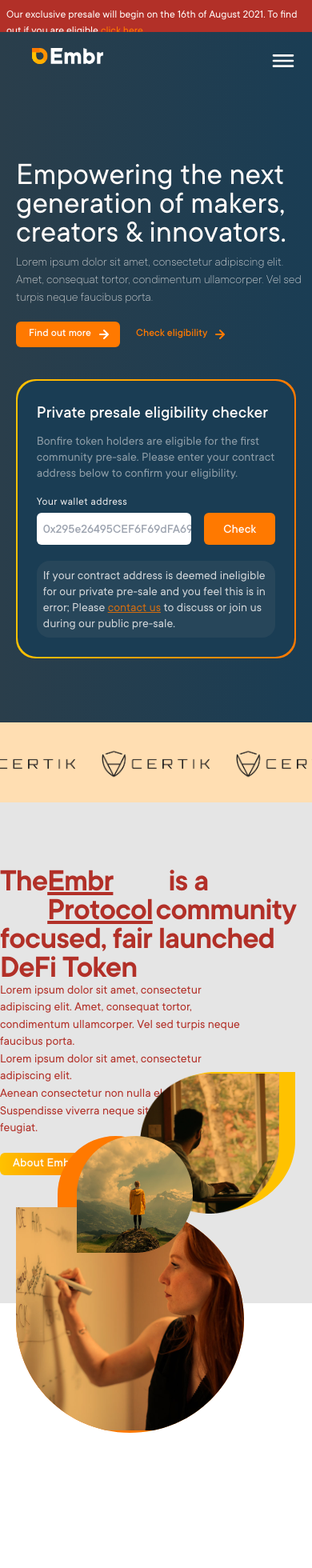
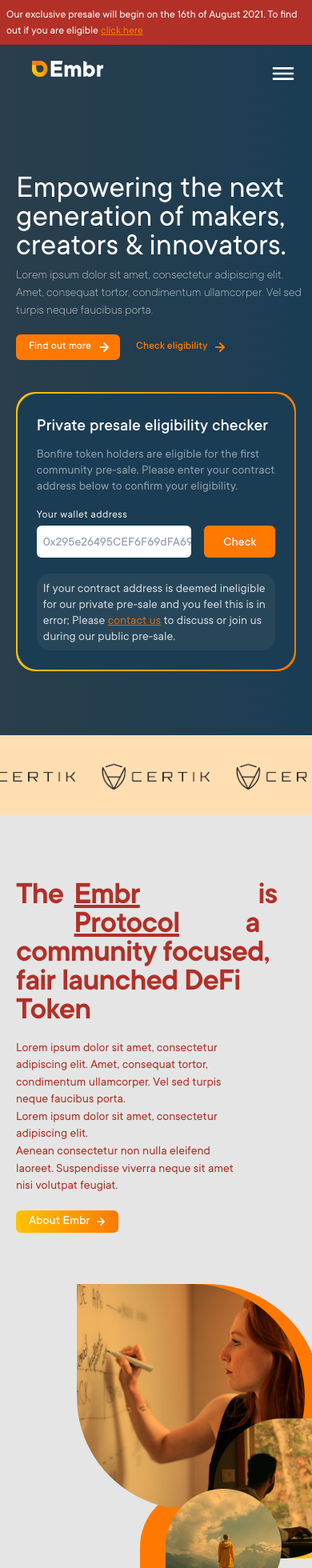
Before and after one commit to liambigras/Embr, a Next.js app: page / in a window 390 px wide. Shown: the top 1960 px of the page at 80% size. Before the commit the page ends 1791 px from the top, so only its background shows below. Built offline with nearby package versions, Linux system fonts and the light colour scheme; what tailwind-underline-utils would draw is missing.

Commit message:
Mobile version is clean and working!
Still some refactoring to do

```diff
--- a/components/Banner.js
+++ b/components/Banner.js
@@ -2,7 +2,7 @@
 
 const Banner = () => {
     return (
-      <div className="fixed w-screen justify-center pl-2 sm:pl-0 h-12 sm:h-10 bg-redOxyde pt-1 z-50">
+      <div className="fixed w-screen justify-center pl-2 sm:pl-0 h-14 sm:h-10 bg-redOxyde pt-1 z-50 ">
         <div className='flex justify-center'>
         <p className="text-embrWhite text-sm pt-1">
           Our exclusive presale will begin on the 16th of August 2021. To find
--- a/components/Navbar.js
+++ b/components/Navbar.js
@@ -4,7 +4,7 @@
 const Navbar = () => {
     return (
      <div className='fixed w-screen bg-gradient-to-r from-customGrey to-customBlue z-50'>
-            <div className='flex pl-10 sm:pl-20 mt-5'>
+            <div className='flex pl-10 sm:pl-20 mt-5 pb-2'>
             <img src={logo.src} className='h-5'/>
             <div className='flex w-full justify-end sm:pr-20 h-5'>
                 <div className='hidden sm:block'>
--- /dev/null
+++ b/components/Pages/About/AboutPage.js
@@ -0,0 +1,65 @@
+
+
+const AboutPage = () => {
+    return (
+      <div className="sm:flex justify-center bg-greywhite w-full h-auto pb-40">
+        <div className="sm:w-600 pt-20 mr-5">
+          <div className="font-semibold text-darkRed text-40 leading-9 tracking-tight">
+            <div className="flex">
+              <p className="">The &nbsp;</p>
+              <p className=" -mb-1 underline underline-embrOrange underline-offset-small">
+                {" "}
+                Embr Protocol{" "}
+              </p>
+              <p> &nbsp; is a community </p>
+            </div>
+            <div className="flex">
+              <p> focused, fair launched DeFi Token </p>
+            </div>
+          </div>
+          <p className="text-darkRed leading-21 text-16 w-5/6">
+            Lorem ipsum dolor sit amet, consectetur adipiscing elit. Amet,
+            consequat tortor, condimentum ullamcorper. Vel sed turpis neque
+            faucibus porta. <br /> Lorem ipsum dolor sit amet, consectetur
+            adipiscing elit.
+            <br /> Aenean consectetur non nulla eleifend laoreet. Suspendisse
+            viverra neque sit amet nisi volutpat feugiat.
+          </p>
+          <div className="block w-32  rounded-md bg-gradient-to-r from-yellowishOrange to-orange text-embrWhite mt-5">
+            <div className="flex pt-1 ">
+              <a href="" className=" mr-1 ml-4 text-16 font-medium leading-17">
+                About Embr
+              </a>{" "}
+              <img src={RightArrowWhite.src} className="h-6 pb-1" />
+            </div>
+          </div>
+        </div>
+        <div className="relative w-481">
+          <div className="absolute bg-large-backdrop bg-no-repeat bg-right-bottom sm:w-340 z-10">
+            <img src={Vector_Large.src} className="max-w-285 pt-10 ml-5" />
+          </div>
+
+          <div className="absolute -bottom-12 right-28 z-20">
+            <div className=" bg-right-bottom w-194 transform ">
+              <img src={Vector_Medium.src} className="pr-5" />
+            </div>
+          </div>
+          <div className="absolute -bottom-14 right-28 z-00 ">
+            <div className="transform scale-y-90 pt-5">
+              <img src={Vector_medium_backdrop.src} />
+            </div>
+          </div>
+          <div className="absolute -bottom-24 left-24 z-30">
+            <div className="h-145 w-146">
+              <img src={Vector_Small.src} />
+            </div>
+          </div>
+          <div className="absolute -bottom-24 left-18 z-00">
+            <div className="h-145 w-146">
+              <img src={Vector_Small_backdrop.src} className="pb-5" />
+            </div>
+          </div>
+        </div>
+      </div>
+    );
+}
--- /dev/null
+++ b/components/Pages/About/TitleLoader.js
@@ -0,0 +1,10 @@
+
+
+const TitleLoader = () => {
+    const Title = 'The Embr Protocol is a community focused, fair launched Defi Token'
+
+
+    return (
+        {Title}
+    )
+}
--- a/pages/index.js
+++ b/pages/index.js
@@ -26,29 +26,30 @@
       </Head>
 
       <main className="w-full">
-        <div className="bg-gradient-to-r from-customGrey to-customBlue pb-20">
-          <div className="block  h-10">
+        <div className="bg-gradient-to-r from-customGrey to-customBlue pb-20 ">
+          <div className="block  h-14 sm:h-10">
             <Banner />
           </div>
-          <div className="block h-20">
+          <div className="block h-20 pb-2">
             <Navbar />
           </div>
 
           <EligibilityCheckerPage />
         </div>
         <CertikBanner />
-        <div className="sm:flex justify-center bg-greywhite w-full h-auto pb-40">
-          <div className="sm:w-600 pt-20 mr-5">
-            <div className='font-semibold text-darkRed text-40 leading-9 tracking-tight'>
+        <div className="sm:flex justify-center bg-greywhite w-full h-auto pb-72">
+          <div className="sm:w-600 pt-20 mr-5 pl-5 sm:pl-0">
+            <div className='font-semibold text-darkRed text-40 leading-9 tracking-tight pb-5 sm:pb-0'>
               <div className='flex'>
               <p className="">
               The &nbsp;
             </p>
-            <p className=' -mb-1 underline underline-embrOrange underline-offset-small'> Embr Protocol </p>
-            <p> &nbsp; is a community </p>
+            <p className='  underline underline-embrOrange underline-offset-small'> Embr Protocol </p>
+            <p className=''> &nbsp; is a  </p> <p className='hidden sm:flex'>&nbsp; community &nbsp;</p>
               </div>
               <div className='flex'>
-              <p> focused, fair launched DeFi Token </p>
+                <p className='sm:hidden'>community focused, fair launched DeFi Token </p>
+              <p className='hidden sm:flex'> focused, fair launched DeFi Token </p>
             </div>
 
 
@@ -61,35 +62,35 @@
               elit.<br /> Aenean consectetur non nulla eleifend laoreet. Suspendisse
               viverra neque sit amet nisi volutpat feugiat.
             </p>
-            <div className='block w-32  rounded-md bg-gradient-to-r from-yellowishOrange to-orange text-embrWhite mt-5'>
+            <div className='block w-32  rounded-md bg-gradient-to-r from-yellowishOrange to-orange text-embrWhite mt-5 mb-48 sm:mb-0'>
             <div className='flex pt-1 '>
               <a href='' className=' mr-1 ml-4 text-16 font-medium leading-17'>About Embr</a> <img src={RightArrowWhite.src} className='h-6 pb-1' />
             </div>
             </div>
           </div>
           <div className='relative w-481'>
-          <div className='absolute bg-large-backdrop bg-no-repeat bg-right-bottom sm:w-340 z-10'>
-            <img src={Vector_Large.src} className='max-w-285 pt-10 ml-5' />
+          <div className='absolute bg-large-backdrop bg-no-repeat bg-right-bottom pr-5 sm:pr-0 -top-32 sm:top-0 right-20 sm:left-0 sm:w-340 z-10'>
+            <img src={Vector_Large.src} className='max-w-285 sm:pt-10 sm:ml-5' />
           </div>
 
-          <div className='absolute -bottom-12 right-28 z-20'>
+          <div className='absolute inset-y-10 sm:inset-y-52 right-5  sm:right-28 z-20'>
           <div className=' bg-right-bottom w-194 transform '>
             <img src={Vector_Medium.src} className='pr-5' />
           </div>
 
           </div>
-          <div className='absolute -bottom-14 right-28 z-00 '>
+          <div className='absolute inset-y-3 sm:inset-y-44  right-2 sm:right-28 z-00 '>
             <div className='transform scale-y-90 pt-5'>
               <img src={Vector_medium_backdrop.src} />
             </div>
 
           </div>
-          <div className='absolute -bottom-24 left-24 z-30'>
+          <div className='absolute inset-y-32 sm:inset-y-72 right-32 sm:left-24 z-30'>
             <div className='h-145 w-146'>
             <img src={Vector_Small.src} />
             </div>
           </div>
-          <div className='absolute -bottom-24 left-18 z-00'>
+          <div className='absolute inset-y-32 sm:inset-y-72 right-40 sm:left-18 z-00'>
           <div className='h-145 w-146'>
           <img src={Vector_Small_backdrop.src} className='pb-5'/>
           </div>
```
